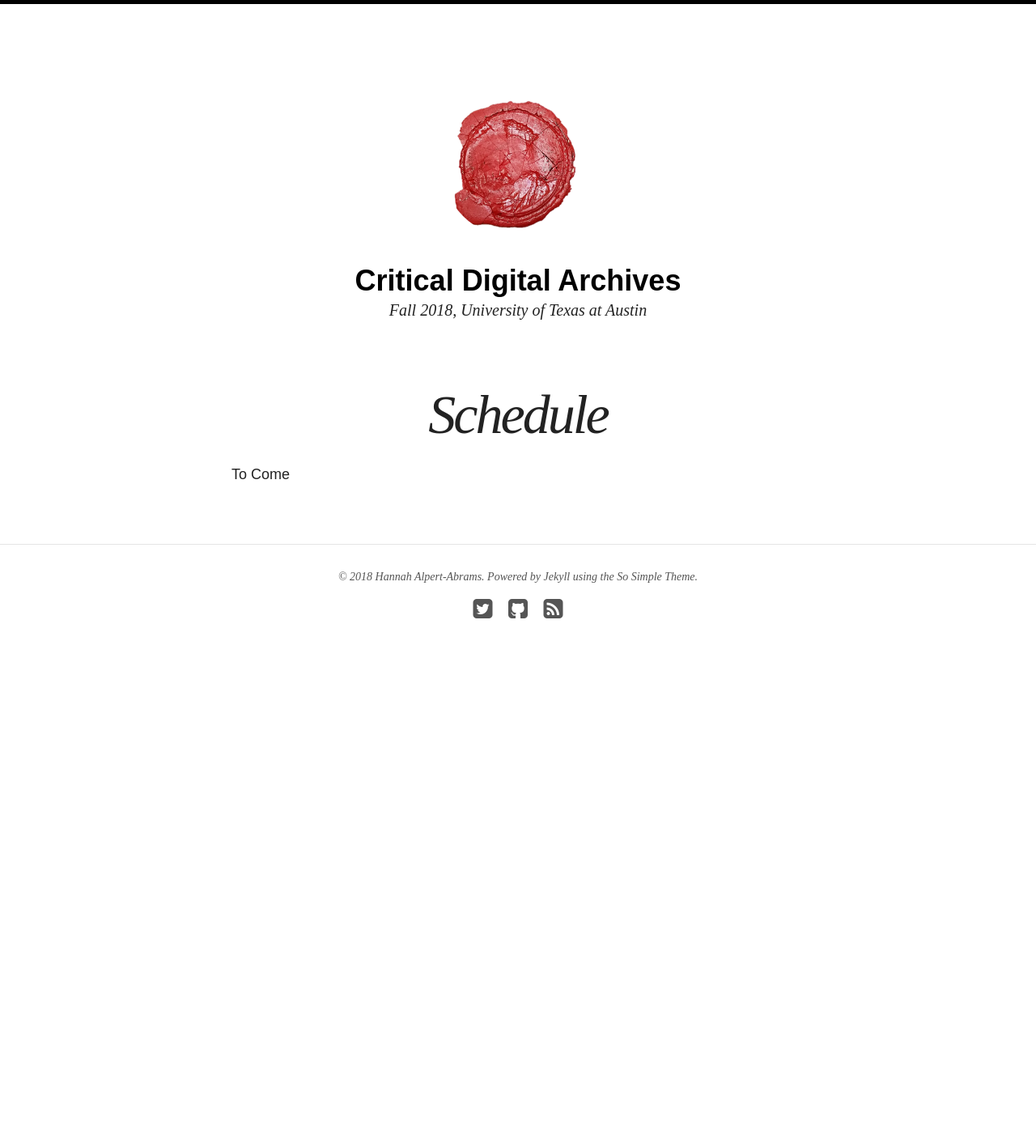
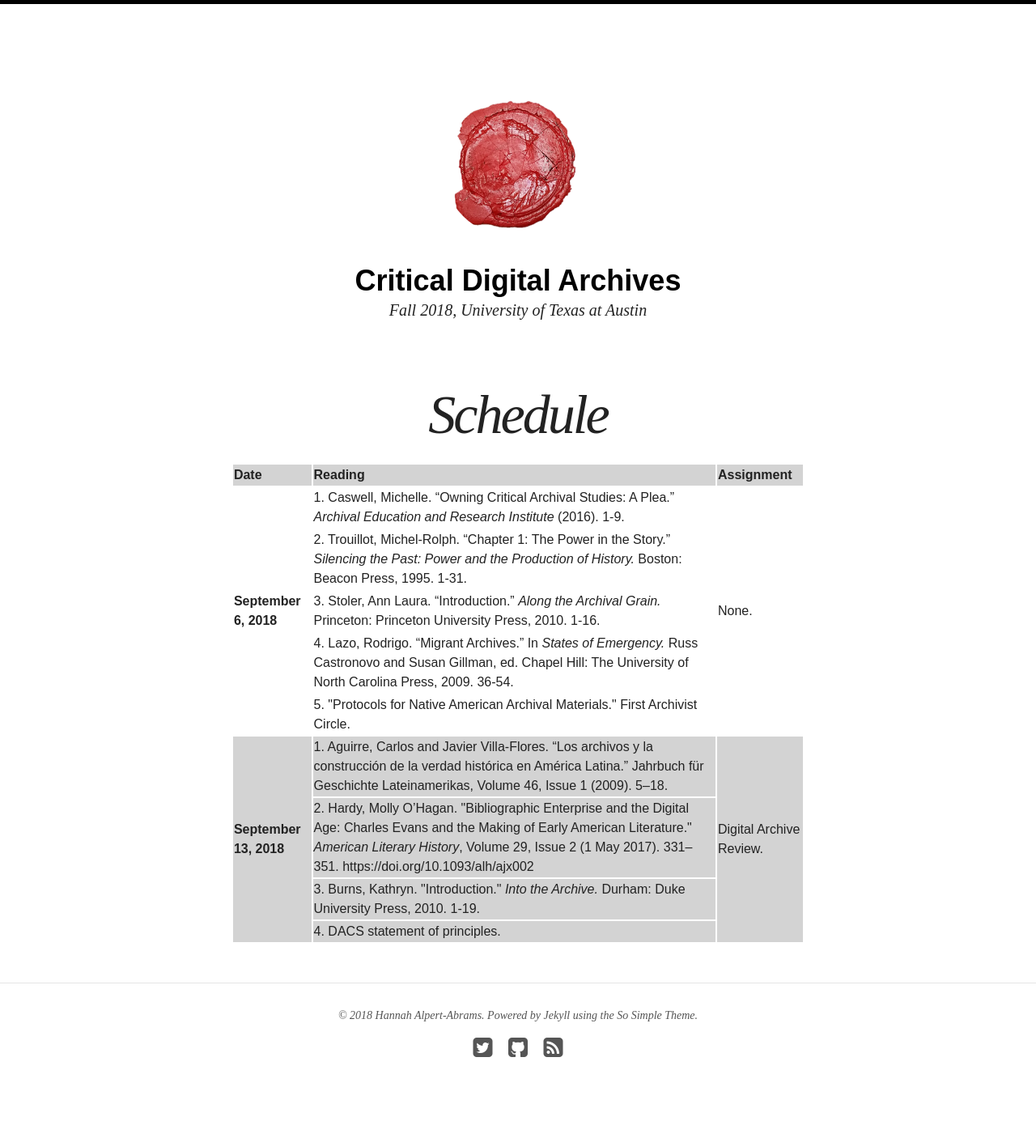
Before and after one commit to pilarvillanueva/criticalarchives, a Jekyll site: the page built from schedule/index.md, in a window 1280 px wide. Shown: the whole page at 81% size. Built offline with Jekyll 4.4.1, drawn with Linux system fonts in a browser that asks for light colours; nearby versions of some CDN libraries; before the commit the page ends 900 px from its top, so only the background shows below that.

Commit message:
playing with schedule

```diff
--- a/schedule/index.md
+++ b/schedule/index.md
@@ -4,4 +4,43 @@ title: Schedule
 Image:
 ---
 
-To Come
+<table style="width:100%">
+  <tr bgcolor="LightGray">
+    <th align="left">Date</th>
+    <th align="left">Reading</th>
+    <th align="left">Assignment</th>
+  </tr>
+  <tr>
+    <th align="left" rowspan="5">September 6, 2018</th>
+    <td align="left">1. Caswell, Michelle. “Owning Critical Archival Studies: A Plea.” <i>Archival Education and Research Institute</i> (2016). 1-9.</td>
+    <td align="left"  rowspan="5"> None. </td>
+  </tr>
+  <tr>
+    <td align="left">2. Trouillot, Michel-Rolph. “Chapter 1: The Power in the Story.” <i>Silencing the Past: Power and the Production of History.</i> Boston: Beacon Press, 1995.  1-31.</td>
+  </tr>
+  <tr>
+    <td align="left"><a href="http://assets.press.princeton.edu/chapters/s8821.pdf">3. Stoler, Ann Laura. “Introduction.” <i>Along the Archival Grain.</i> Princeton: Princeton University Press, 2010. 1-16.</a></td>
+  </tr>
+  <tr>
+    <td align="left">4. Lazo, Rodrigo. “Migrant Archives.” In <i>States of Emergency.</i> Russ Castronovo and Susan Gillman, ed. Chapel Hill: The University of North Carolina Press, 2009. 36-54.</td>
+  </tr>
+  <tr>
+    <td align="left"><a href="https://www2.archivists.org/groups/native-american-archives-section/protocols-for-native-american-archival-materials-information-and-resources-page">5. "Protocols for Native American Archival Materials." First Archivist Circle.</a></td>
+  </tr>
+
+  <tr bgcolor="LightGray">
+    <th align="left" rowspan="5">September 13, 2018</th>
+    <td align="left">1. Aguirre, Carlos and Javier Villa-Flores. “Los archivos y la construcción de la verdad histórica en América Latina.”  Jahrbuch für Geschichte Lateinamerikas, Volume 46, Issue 1 (2009). 5–18.</td>
+    <td align="left"  rowspan="5"> Digital Archive Review. </td>
+  </tr>
+  <tr bgcolor="LightGray">
+    <td align="left">2. Hardy, Molly O’Hagan. "Bibliographic Enterprise and the Digital Age: Charles Evans and the Making of Early American Literature." <i>American Literary History</i>, Volume 29, Issue 2 (1 May 2017). 331–351. https://doi.org/10.1093/alh/ajx002</td>
+  </tr>
+  <tr bgcolor="LightGray">
+    <td align="left">3. Burns, Kathryn. "Introduction." <i>Into the Archive.</i> Durham: Duke University Press, 2010. 1-19.</td>
+  </tr>
+  <tr bgcolor="LightGray">
+    <td align="left">4. <a href="https://github.com/saa-ts-dacs/dacs/blob/1fcf9c4ad2888384d2664bf998e1474b44d84697/statement_of_principles.md">DACS statement of principles.</a></td>
+  </tr>
+
+</table>
```
Also changed, not shown: assignments/index.md (+1 -1 lines).
